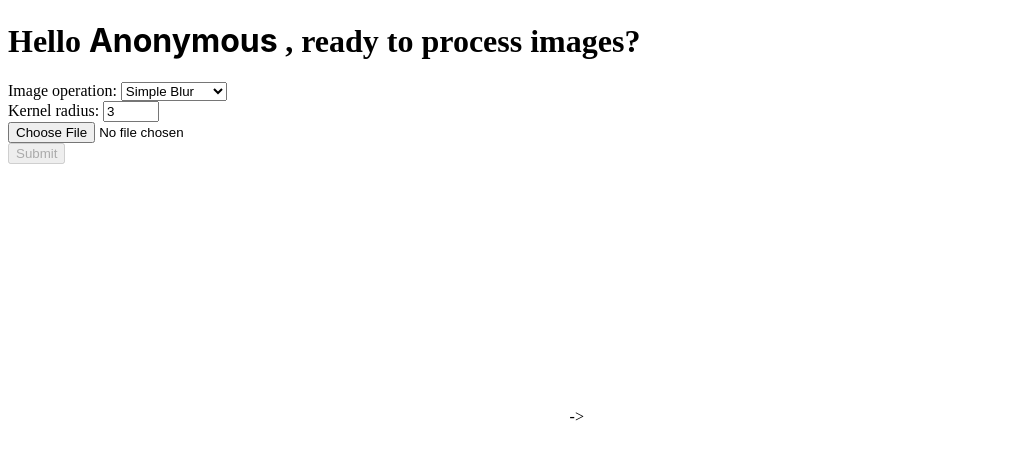
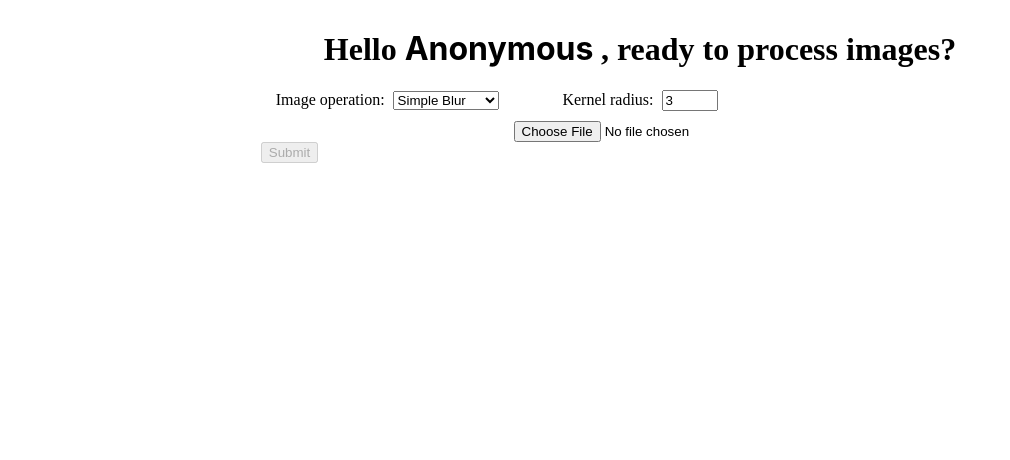
Before and after one commit to twagner9/hisp_csharp, an Angular app in the folder frontend/hisp-frontend/: page / in a window 1280 px wide. Shown: the top 460 px of the page, without its empty margins (0-1010 px from the left). Built offline with nearby package versions, Linux system fonts and the light colour scheme.

Commit message:
incomplete styling changes

```diff
--- a/frontend/hisp-frontend/src/app/app.html
+++ b/frontend/hisp-frontend/src/app/app.html
@@ -1,16 +1,18 @@
 <div class="app">
   <header></header>
   <main>
-    <div>
-      <div class="inputs-area">
+    <div class="contentDiv">
+      <div class="titleContent">
         <name-text />
+      </div>
+      <div class="inputsArea">
         <process-selection />
         <upload-button />
         <div>
           <submit-button />
         </div>
       </div>
-      <div class="display-area">
+      <div class="displayArea">
         <image-display />
       </div>
     </div>
--- a/frontend/hisp-frontend/src/app/app.scss
+++ b/frontend/hisp-frontend/src/app/app.scss
@@ -0,0 +1,13 @@
+.contentDiv {
+    display: flex;
+    flex-direction: column;
+}
+
+.titleContent {
+    align-self: center;
+}
+
+.inputsArea {
+    margin-left: 20%;
+    margin-right: 20%;
+}
--- a/frontend/hisp-frontend/src/app/features/image-display/image-display.html
+++ b/frontend/hisp-frontend/src/app/features/image-display/image-display.html
@@ -3,12 +3,12 @@
     <img #originalImage [src]="displaySvc.uploadedImg()" />
   </div>
 
-  <div class="arrowArea">
-    <p>-></p>
-  </div>
-  <div class="imageArea">
-    @if (displaySvc.mostRecentlyProcessedImg()) {
+  @if (displaySvc.mostRecentlyProcessedImg()) {
+    <div class="arrowArea">
+      <p>-></p>
+    </div>
+    <div class="imageArea">
       <img #processedImage [src]="displaySvc.mostRecentlyProcessedImg()" />
-    }
-  </div>
+    </div>
+  }
 </div>
--- /dev/null
+++ b/frontend/hisp-frontend/src/app/features/image-upload/upload-button.css
@@ -0,0 +1,7 @@
+.uploadButtonContainer {
+    display: flex;
+    flex: 1;
+    margin-top: 10px;
+    align-content: center;
+    justify-self: center;
+}
--- a/frontend/hisp-frontend/src/app/features/image-upload/upload-button.html
+++ b/frontend/hisp-frontend/src/app/features/image-upload/upload-button.html
@@ -1 +1,3 @@
-<input type="file" accept="image/png,image/jpeg" (change)="onFileSelected($event)" />
+<div class="uploadButtonContainer">
+  <input type="file" accept="image/png,image/jpeg" (change)="onFileSelected($event)" />
+</div>
--- a/frontend/hisp-frontend/src/app/features/image-upload/upload-button.ts
+++ b/frontend/hisp-frontend/src/app/features/image-upload/upload-button.ts
@@ -6,6 +6,7 @@ import { DisplayService } from '../../core/services/display.service';
 @Component({
   selector: 'upload-button',
   templateUrl: 'upload-button.html',
+  styleUrl: 'upload-button.css',
 })
 export class UploadButton {
   fileContent: string = '';
--- a/frontend/hisp-frontend/src/app/features/process-selection/process-selection.css
+++ b/frontend/hisp-frontend/src/app/features/process-selection/process-selection.css
@@ -1,3 +1,20 @@
 .inputComponents {
 	display: flex;
+    flex-direction: row;
+    align-items: center;
 }
+
+.imageOpData,
+.additionalData {
+    flex: 1;
+    min-width: 0;
+    display: flex;
+    flex-direction: row;
+    justify-content: center;
+    align-items: center;
+    gap: 0.5rem;
+}
+
+.hidden {
+    visibility: hidden;
+}
--- a/frontend/hisp-frontend/src/app/features/process-selection/process-selection.html
+++ b/frontend/hisp-frontend/src/app/features/process-selection/process-selection.html
@@ -1,5 +1,5 @@
 <div class="inputComponents">
-  <div>
+  <div class="imageOpData">
     <label>Image operation: </label>
     <select (change)="updateSelectedOp($event)">
       @for (option of options; track option.value) {
@@ -7,8 +7,7 @@
       }
     </select>
   </div>
-  <div class="additionalData">
-    @if (needRadius()) {
+  <div class="additionalData" [class.hidden]="!needRadius()">
     <label>Kernel radius: </label>
     <input
       type="number"
@@ -18,10 +17,8 @@
       [value]="svc.kernelVal()"
       (change)="updateKernel($event)"
     />
-    }
   </div>
-  <div class="additionalData">
-    @if (needSigma()) {
+  <div class="additionalData" [class.hidden]="!needSigma()">
     <label>Sigma value: </label>
     <input
       type="number"
@@ -31,6 +28,5 @@
       [value]="svc.sigmaVal()"
       (change)="updateSigma($event)"
     />
-    }
   </div>
 </div>
--- a/frontend/hisp-frontend/src/app/features/process-selection/process-selection.ts
+++ b/frontend/hisp-frontend/src/app/features/process-selection/process-selection.ts
@@ -5,6 +5,7 @@ import { FormsModule } from '@angular/forms';
 @Component({
   selector: 'process-selection',
   templateUrl: 'process-selection.html',
+  styleUrl: 'process-selection.css',
   standalone: true,
   imports: [FormsModule],
 })
@@ -44,7 +45,6 @@ export class ProcessSelection {
 
   updateSelectedOp(event: Event) {
     const select = event.target as HTMLSelectElement;
-    console.log('Selected value:', select.value);
     this.svc.userSelectedProcess.set(select.value);
   }
 
```
Lines whose indentation alone changed are shown as unchanged.
